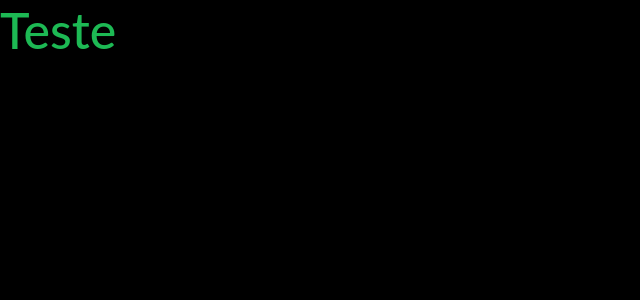
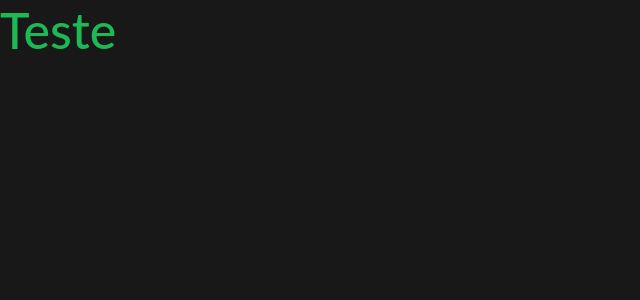
Before and after one commit to santanarscs/pagination-filter-next, a Next.js app: page / in a window 1280 px wide. Shown: the top 300 px of the page, without its empty margins (0-640 px from the left). Built offline with nearby package versions, Linux system fonts and the light colour scheme.

Commit message:
create theme

```diff
--- a/src/styles/theme.ts
+++ b/src/styles/theme.ts
@@ -1,7 +1,7 @@
 export default {
   colors: {
     primary: '#1DB954',
-    background: '#000',
+    background: '#181818',
     text: '#fff'
   }
 }
```
